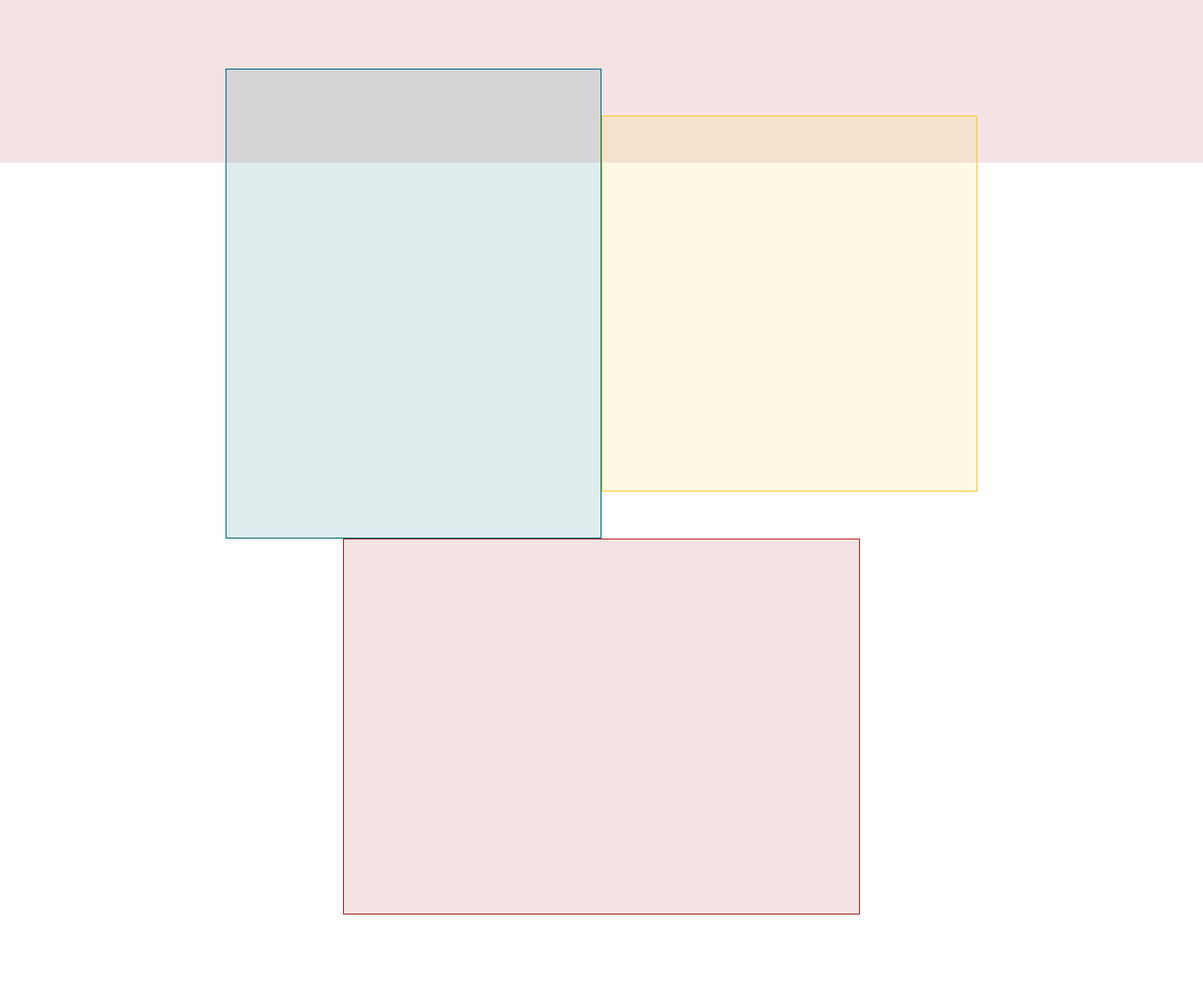
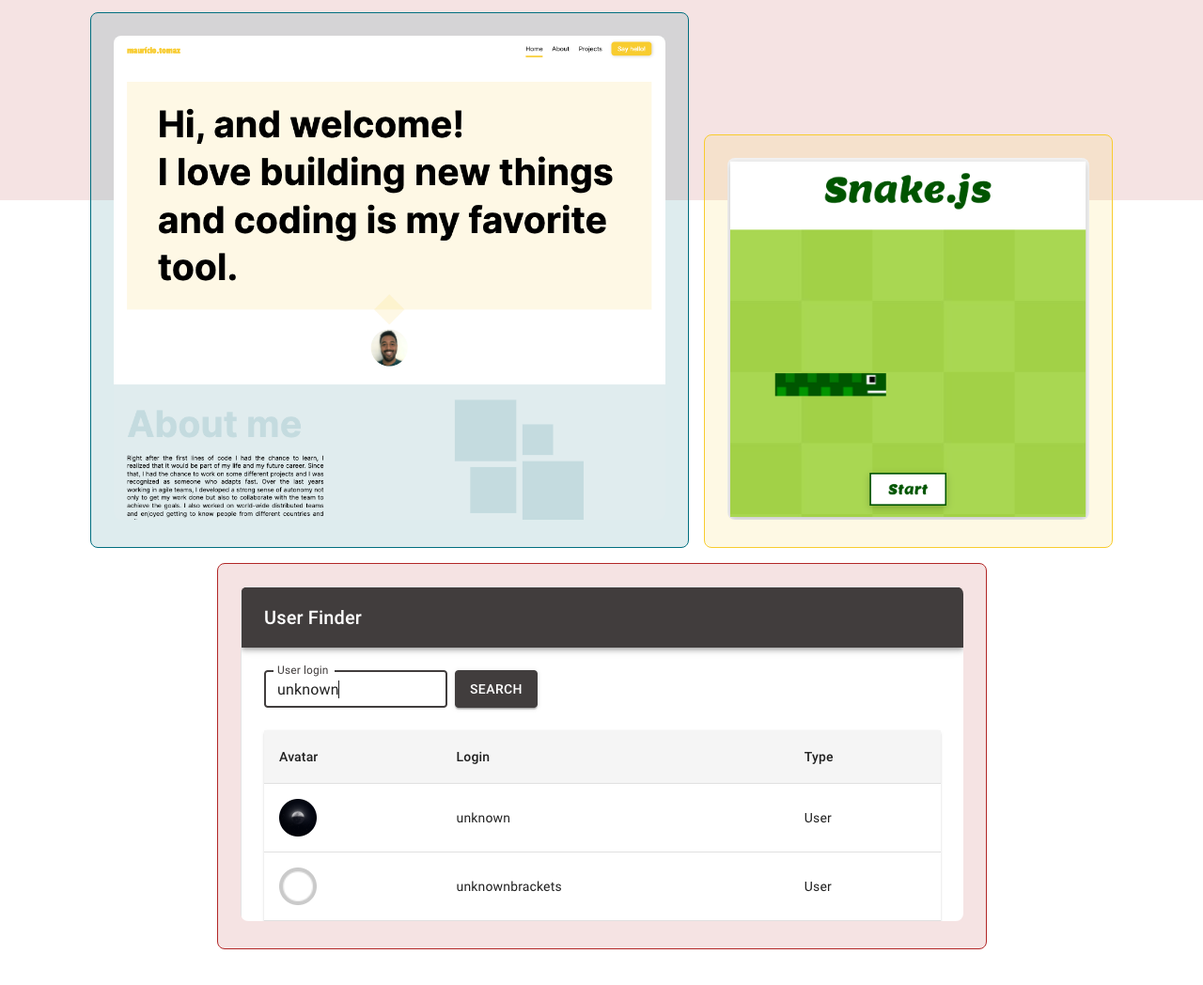
Before and after one commit to Mauriciots/my-portfolio, a plain HTML site: page index.html in a window 1280 px wide. Shown: the part 2440-3488 px from the top of the page at 94% size. Before the commit the page ends 3413 px from the top, so only its background shows below. Drawn offline with Linux system fonts and the light colour scheme.

Commit message:
Implement projects section

```diff
--- a/index.html
+++ b/index.html
@@ -150,9 +150,27 @@
           <h2 class="title projects__title">Projects</h2>
         </div>
         <div class="projects__container">
-          <div class="projects__item projects__item-portrait"></div>
-          <div class="projects__item projects__item-square"></div>
-          <div class="projects__item projects__item-landscape"></div>
+          <div class="projects__item projects__item-portrait">
+            <img
+              src="assets/portfolio-website.png"
+              alt="Maurício Tomaz portfolio"
+              class="projects__item-image"
+            />
+          </div>
+          <div class="projects__item projects__item-square">
+            <img
+              src="assets/snake-js-game.png"
+              alt="Snake.js game"
+              class="projects__item-image"
+            />
+          </div>
+          <div class="projects__item projects__item-landscape">
+            <img
+              src="assets/user-finder.png"
+              alt="Github user finder"
+              class="projects__item-image"
+            />
+          </div>
         </div>
       </section>
     </main>
--- a/styles/_projects.scss
+++ b/styles/_projects.scss
@@ -1,3 +1,5 @@
+$projects-container-max-width: $main-container-max * 0.8;
+
 .projects {
   &__title-container {
     padding: spacing(5) 0;
@@ -7,7 +9,7 @@
   &__title {
     @extend %section-layout;
     color: $projects-base-color-light;
-    margin-bottom: spacing(20);
+    margin-bottom: spacing(25);
   }
 
   &__container {
@@ -15,27 +17,62 @@
     flex-wrap: wrap;
     justify-content: center;
     align-items: center;
-    margin-top: -100px;
+    padding: 0 spacing(2) spacing(6);
+    max-width: $projects-container-max-width;
+    margin: spacing(-25) auto 0;
+    gap: spacing(2);
+  }
+
+  &__item {
+    border-radius: spacing(1);
+    padding: spacing(3);
   }
 
   &__item-portrait {
     background: $about-base-color-light;
     border: 1px solid $about-base-color;
-    width: 400px;
-    height: 500px;
+    width: calc(60% - spacing(2));
   }
 
   &__item-square {
     background: $header-base-color-light;
     border: 1px solid $header-base-color;
-    width: 400px;
-    height: 400px;
+    align-self: flex-end;
+    width: 40%;
   }
 
   &__item-landscape {
     background: $projects-base-color-light;
     border: 1px solid $projects-base-color;
-    width: 550px;
-    height: 400px;
+  }
+
+  &__item-image {
+    width: 100%;
+    border-radius: spacing(1);
   }
 }
+
+@media (max-width: $mobile-large) {
+  .projects {
+    &__item-portrait,
+    &__item-square,
+    &__item-landscape {
+      width: 100%;
+      background: transparent;
+    }
+
+    &__item {
+      border: none;
+      padding: 0;
+    }
+
+    &__title {
+      margin-bottom: spacing(3);
+    }
+
+    &__container {
+      background: $projects-base-color-light;
+      margin: 0 auto;
+    }
+  }
+}
```
Also changed, not shown: assets/portfolio-website.png (added), assets/snake-js-game.png (added), assets/user-finder.png (added), styles/style.css, 1 other file.
